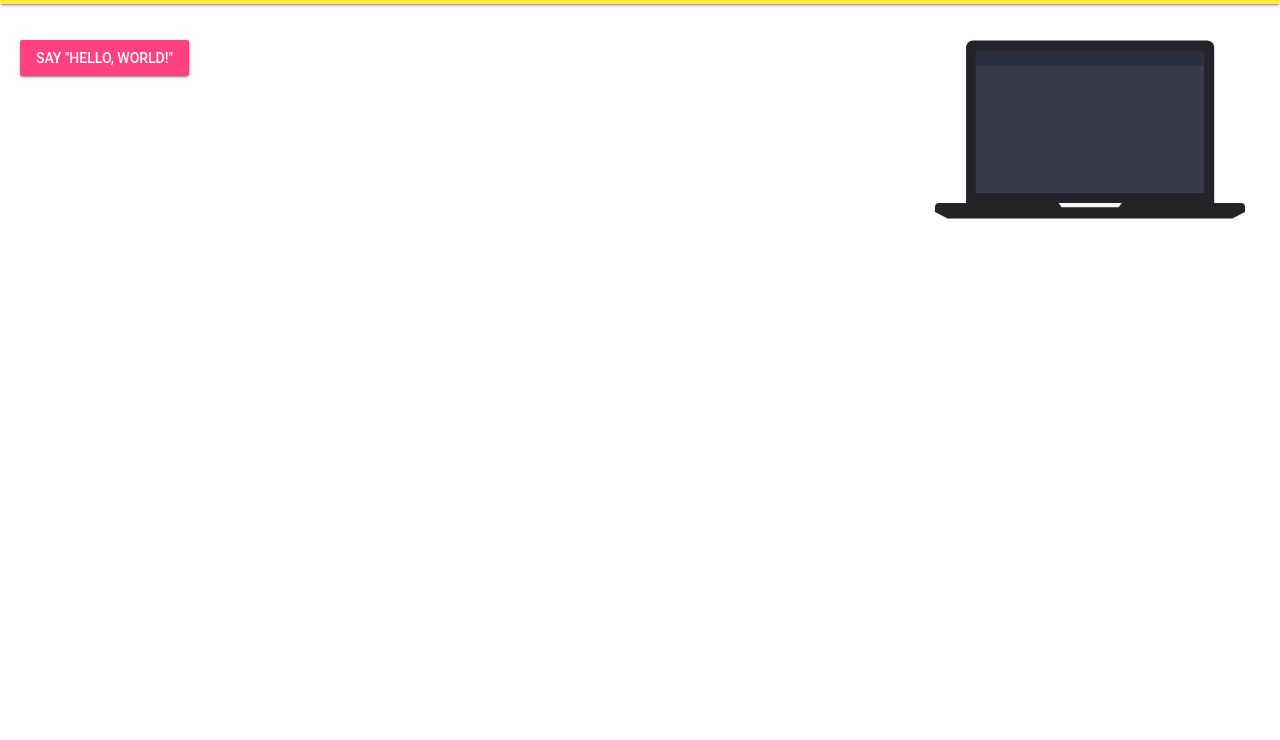
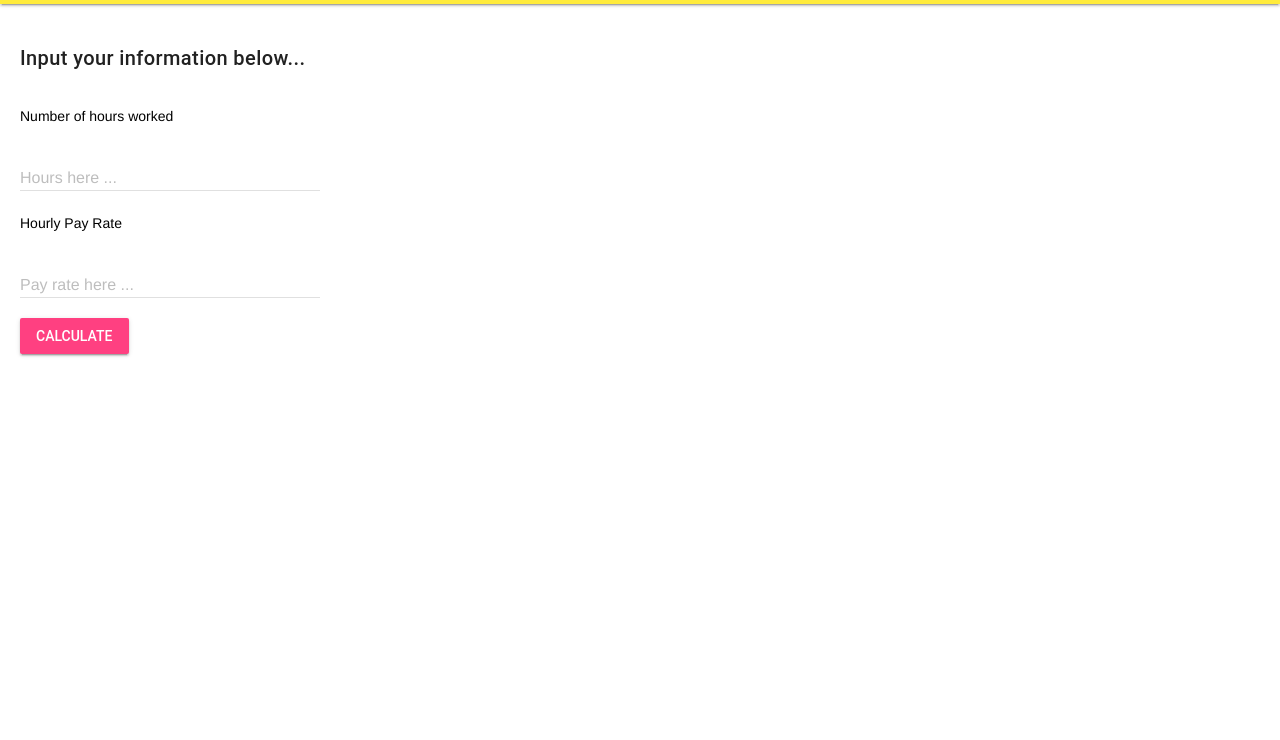
Before and after one commit to Claire-Bedrossian/ICS20-Unit2-05-PWA, a plain HTML site: page index.html in a window 1280 px wide. Shown: the part 60-800 px from the top of the page. Drawn offline with nearby package versions, Linux system fonts and the light colour scheme.

Commit message:
Update index.html

```diff
--- a/index.html
+++ b/index.html
@@ -1,17 +1,17 @@
 <!DOCTYPE html>
-<!--- ICS2O-My first PWA --->
+<!--- ICS2O-Salary Program with JS --->
 <html lang="en">
   <head>
     <meta charset="UTF-8" />
     <meta name="viewport" content="width=device-width, initial-scale=1.0" />
-    <meta name="description" content="XXX" />
+    <meta name="description" content="Salary program with JS" />
     <meta name="keywords" content="mths, ics2o" />
     <meta name="author" content=".Claire Bedrossian" />
     <meta name="theme-color" content="#FFFFFF" />
-    <title>XXX</title>
+    <title>Salary Program with JS</title>
     <link
       rel="canonical"
-      href="https://Claire-Bedrossian.github.io/ICS2O-PWA-Test/"
+      href="https://Claire-Bedrossian.github.io/ICS20-Unit2-05-PWA/"
     />
     <link rel="manifest" href="/ICS2O-PWA-Test/manifest.webmanifest" />
     <link rel="stylesheet" href="./css/styles.css" />
@@ -45,35 +45,64 @@
     <link rel="icon" type="image/png" sizes="32x32" href="favicon-32x32.png" />
     <link rel="icon" type="image/png" sizes="16x16" href="favicon-16x16.png" />
   </head>
-  <title>XXX</title>
+  <title>Salary Program with JS</title>
   <body>
     <script defer src="https://code.getmdl.io/1.3.0/material.min.js"></script>
     <script src="./js/script.js"></script>
     <div class="mdl-layout mdl-js-layout mdl-layout--fixed-header">
       <header class="mdl-layout__header">
         <div class="mdl-layout__header-row">
-          <span class="mdl-layout-title">XXX</span>
+          <span class="mdl-layout-title">Salary Program with JS</span>
         </div>
       </header>
       <main class="mdl-layout__content">
-        <p></p>
-        <img
-          src="./images/notebook-animation.svg"
-          alt="Computer"
-          width="25%"
-          height="25%"
-        />
-        <p></p>
-        <!-- Raised button with ripple -->
+        <h5>Input your information below...</h5>
+        <br />
+        <!-- number textfeild -->
+        <p>Number of hours worked</p>
+        <form action="#">
+          <div class="mdl-textfield mdl-js-textfield">
+            <input
+              class="mdl-textfield__input"
+              type="text"
+              pattern="-?[0-9]*(\.[0-9]+)?"
+              id="hours-worked"
+            />
+            <label class="mdl-textfield__label" for="hours-worked"
+              >Hours here ...</label
+            >
+            <span class="mdl-textfield__error">Input is not a number!</span>
+          </div>
+        </form>
+        <!-- number textfeild -->
+        <p>Hourly Pay Rate</p>
+        <form action="#">
+          <div class="mdl-textfield mdl-js-textfield">
+            <input
+              class="mdl-textfield__input"
+              type="text"
+              pattern="-?[0-9]*(\.[0-9]+)?"
+              id="hourly-pay"
+            />
+            <label class="mdl-textfield__label" for="hourly-pay"
+              >Pay rate here ...</label
+            >
+            <span class="mdl-textfield__error">Input is not a number!</span>
+          </div>
+        </form>
         <button
           class="mdl-button mdl-js-button mdl-button--raised mdl-js-ripple-effect mdl-button--accent"
           onclick="myButtonClicked()"
         >
-          Say "Hello, World!"
+          Calculate
         </button>
-        <!-- basic text -->
-        <p></p>
-        <div id="hello-world"></div>
+        <div id="answers">
+          <div id="grossPay"></div>
+          <br />
+          <div id="deductions"></div>
+          <br />
+          <div id="afterDeductions"></div>
+        </div>
       </main>
     </div>
   </body>
```
